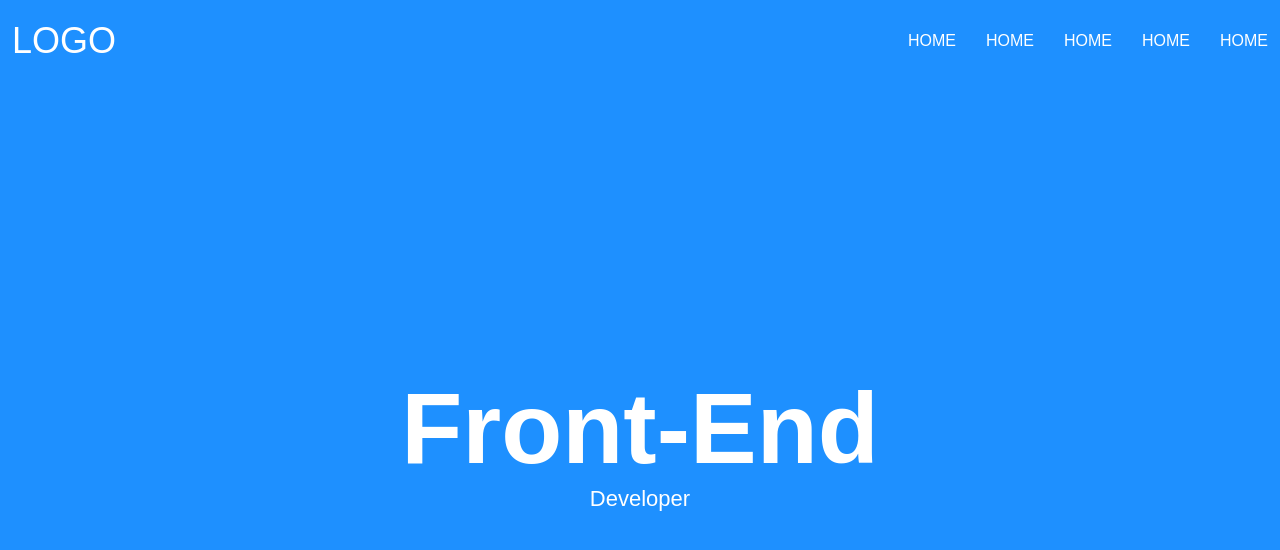
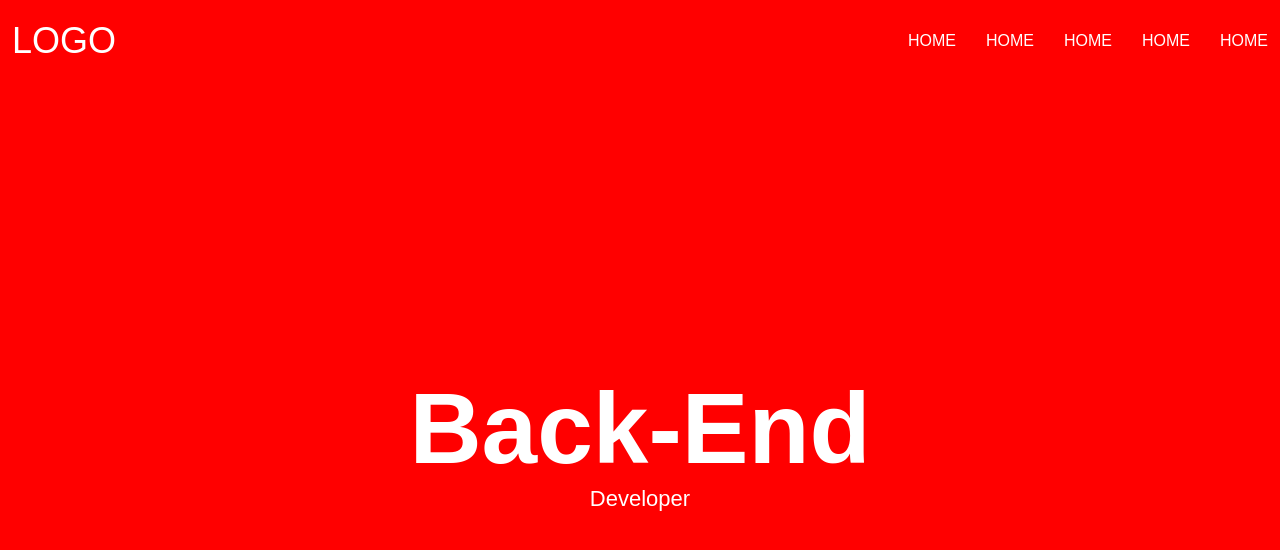
Before and after one commit to Akbar-it/Git, a plain HTML site: page index.html in a window 1280 px wide. Drawn offline with Linux system fonts and the light colour scheme.

Commit message:
changes html and css

```diff
--- a/css/style.css
+++ b/css/style.css
@@ -27,7 +27,7 @@ ul {
 
 .header {
     min-height: 100vh;
-    background: dodgerblue;
+    background: red;
     display: flex;
     flex-direction: column;
 }
--- a/index.html
+++ b/index.html
@@ -23,7 +23,7 @@
         </nav>
         <div class="header__content">
             <div class="container">
-                <h1 class="header__title">front-end</h1>
+                <h1 class="header__title">back-end</h1>
                 <p class="header__txt">developer</p>
             </div>
         </div>
```
